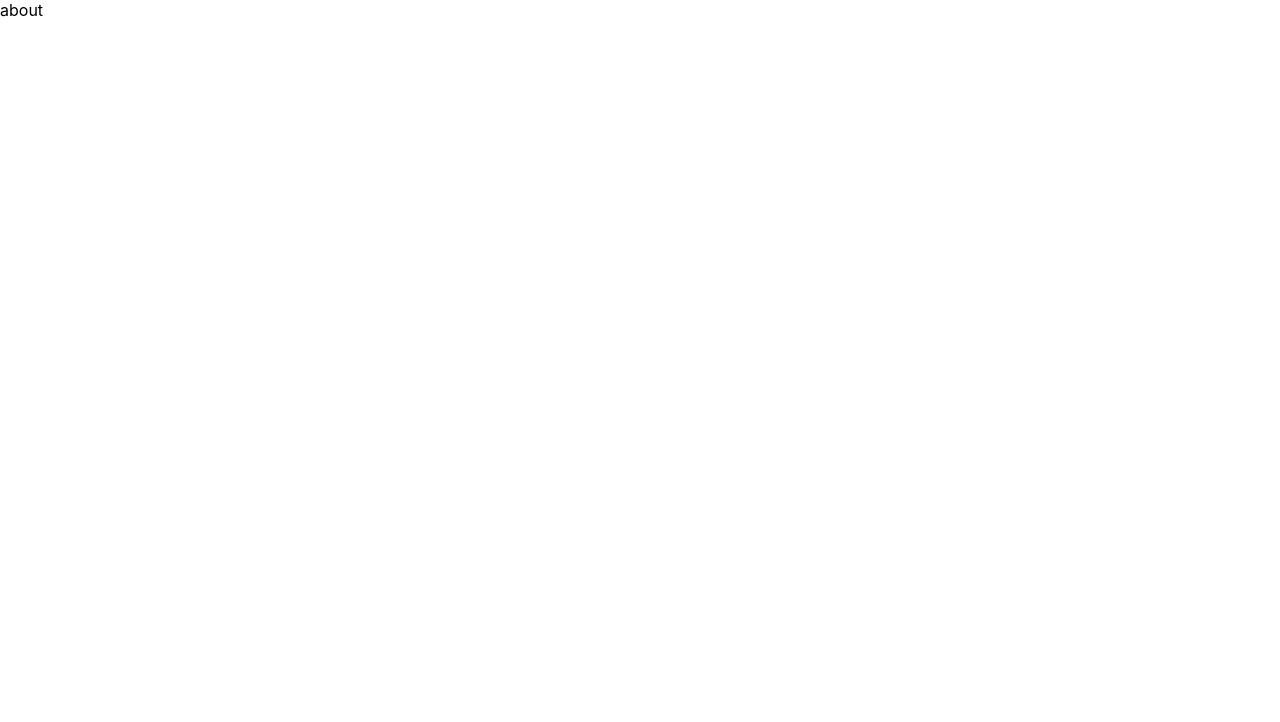
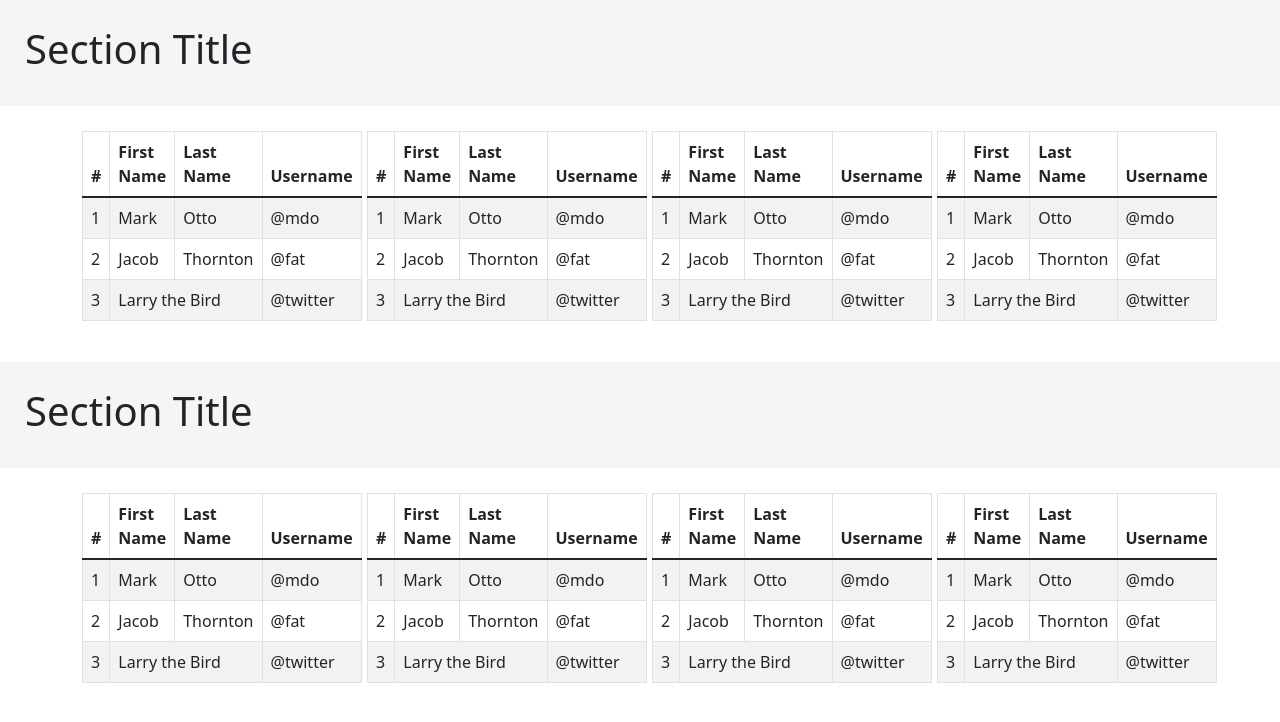
Before and after one commit to paglipay/paglipay-create-nextjs, a Next.js app: page /about in a window 1280 px wide. Shown: the top 722 px of the page. Built offline with nearby package versions, Linux system fonts and the light colour scheme.

Commit message:
DLayout init

```diff
--- /dev/null
+++ b/components/DLayout.tsx
@@ -0,0 +1,28 @@
+import React from "react";
+import { Col, Row, Container, Image, Card } from "react-bootstrap";
+
+function DLayout(props: any) {
+  console.log(props);
+  return (
+    <Row>
+      {props.cols.map((e: any, i: any) => {
+        if (e == "z") {
+          e = 12;
+        } else if (e === "0") {
+          e = 10;
+        }
+        return (
+          <Col
+            style={{ transition: "350ms", paddingBottom: "25px" }}
+            key={`${props.dname}-${i}`}
+            lg={e}
+          >
+            {props.features[i]}
+          </Col>
+        );
+      })}
+    </Row>
+  );
+}
+
+export default DLayout;
--- /dev/null
+++ b/components/Layout.tsx
@@ -0,0 +1,75 @@
+import React, { useState } from "react";
+import ProductReview from "./ProductReview";
+
+const Layout = () => {
+  const components = {
+    MyTable: require("./MyTable").default,
+  };
+
+  const [jsonData, setJsonData] = useState([
+    {
+      code: "0",
+      componentType: "MyTable",
+      props: {
+        title: "zero",
+      },
+    },
+  ]);
+
+  const [dLayoutData, setDLayoutData] = useState([
+    {
+      title: "MyTable",
+      fluid: true,
+      cols: ["3", "3", "3", "3"],
+      featureTypesArry: ["0", "0", "0", "0"],
+    },
+  ]);
+
+  const [sections, setSections] = useState([
+    {
+      title: "Section Title",
+      fluid: false,
+      cols: ["3", "3", "3", "3"],
+      featureTypesArry: ["0", "0", "0", "0"],
+    },
+    {
+      title: "Section Title",
+      fluid: false,
+      cols: ["3", "3", "3", "3"],
+      featureTypesArry: ["0", "0", "0", "0"],
+    },
+  ]);
+
+  const [showLayoutControls, setLayoutControls] = useState(true);
+
+  return (
+    <>
+      {sections.map((e, i) => (
+        <div key={`div-${i}`}>
+          <section
+            key={`prl-sec-${i}`}
+            style={{
+              backgroundColor: "whitesmoke",
+              padding: "25px",
+              marginBottom: "25px",
+            }}
+          >
+            <h1 key={`prl-sec-h1-${i}`}>{e.title}</h1>
+          </section>
+          <ProductReview
+            key={`prl-${i}`}
+            showLayoutControls={showLayoutControls}
+            components={components}
+            jsonData={jsonData}
+            dLayoutData={dLayoutData}
+            cols={e.cols}
+            featureTypesArry={e.featureTypesArry}
+            fluid={e.fluid}
+          />
+        </div>
+      ))}
+    </>
+  );
+};
+
+export default Layout;
--- /dev/null
+++ b/components/MyTable.tsx
@@ -0,0 +1,39 @@
+import React from "react";
+import { Table } from 'react-bootstrap'
+function MyTable() {
+  return (
+    <>
+      <Table striped bordered hover>
+        <thead>
+          <tr>
+            <th>#</th>
+            <th>First Name</th>
+            <th>Last Name</th>
+            <th>Username</th>
+          </tr>
+        </thead>
+        <tbody>
+          <tr>
+            <td>1</td>
+            <td>Mark</td>
+            <td>Otto</td>
+            <td>@mdo</td>
+          </tr>
+          <tr>
+            <td>2</td>
+            <td>Jacob</td>
+            <td>Thornton</td>
+            <td>@fat</td>
+          </tr>
+          <tr>
+            <td>3</td>
+            <td colSpan={2}>Larry the Bird</td>
+            <td>@twitter</td>
+          </tr>
+        </tbody>
+      </Table>
+    </>
+  );
+}
+
+export default MyTable;
--- /dev/null
+++ b/components/ProductReview.tsx
@@ -0,0 +1,88 @@
+import React, { useState, useEffect, lazy } from "react";
+import { Col, Row, Container, Image, Form } from "react-bootstrap";
+import DLayout from "./DLayout";
+
+function ProductReview(props: any) {
+  const res = props.jsonData.reduce(
+    (acc: any, curr: any, i: any) => (
+      (acc[curr.code] = React.createElement(
+        props.components[props.jsonData[i].componentType],
+        props.jsonData[i].props
+      )),
+      acc
+    ),
+    {}
+  );
+
+  const [formData, setFormData] = useState({
+    layoutCols: "",
+    feature_types: "",
+  });
+
+  const [featureTypes, setFeatureTypes] = useState({
+    // 1: <ProductReviewCard title={"Hello"} />,
+    // 2: <ProductReviewCard />,
+    // 3: <ProductImages />,
+    // 4: <MiscTableOne />,
+    // 5: <ProductReviewDetail />
+  });
+
+  const [features, setFeatures] = useState([]);
+  const [featureTypesArry, setFeatureTypesArry] = useState([]);
+  const [cols, setCols] = useState([]);
+
+  useEffect(() => {
+    console.log("useEffect, res: ", res);
+    setFeatureTypes(res);
+
+    console.log("useEffect[] featureTypesArry: ", featureTypesArry);
+    console.log("useEffect[] cols: ", cols);
+
+    setFeatureTypesArry(props.featureTypesArry);
+    setCols(props.cols);
+  }, []);
+
+  useEffect(() => {
+    setFeatures(featureTypesArry.map((e) => featureTypes[e]));
+  }, [featureTypesArry]);
+
+  useEffect(() => {
+    console.log("useEffect formData: ", formData);
+  }, [formData]);
+
+  const handleChange = (e: any) => {
+    const layoutString = e.target.value;
+    console.log(layoutString);
+    setFormData({ ...formData, [e.target.name]: e.target.value });
+    e.target.name === "layoutCols"
+      ? setCols(layoutString.split(":"))
+      : setFeatureTypesArry(layoutString.split(":"));
+  };
+
+  const handleLayoutColsFeatureTypes = (e: any) => {
+    const layoutString = e.target.value;
+    console.log("handleLayoutColsFeatureTypes: ", layoutString);
+    const [layoutCols, feature_types] = layoutString.split("-");
+
+    setFormData({
+      ...formData,
+      layoutCols: layoutCols,
+      feature_types: feature_types,
+    });
+
+    setCols(layoutCols.split(":"));
+    setFeatureTypesArry(feature_types.split(":"));
+  };
+  return (
+    <>
+      <Container
+        fluid={props.fluid}
+        // style={{ backgroundColor: 'white', padding: '25px', marginBottom: '25px' }}
+      >
+        <DLayout cols={cols} features={features} dname={"section1"} />
+      </Container>
+    </>
+  );
+}
+
+export default ProductReview;
--- a/package.json
+++ b/package.json
@@ -9,8 +9,10 @@
     "lint": "next lint"
   },
   "dependencies": {
+    "bootstrap": "^5.1.3",
     "next": "12.1.5",
     "react": "18.0.0",
+    "react-bootstrap": "^2.3.0",
     "react-dom": "18.0.0"
   },
   "devDependencies": {
--- a/pages/_app.tsx
+++ b/pages/_app.tsx
@@ -1,5 +1,6 @@
 import '../styles/globals.css'
 import type { AppProps } from 'next/app'
+import 'bootstrap/dist/css/bootstrap.min.css';
 
 function MyApp({ Component, pageProps }: AppProps) {
   return <Component {...pageProps} />
--- a/pages/about.tsx
+++ b/pages/about.tsx
@@ -1,8 +1,9 @@
 import React from 'react'
+import Layout from '../components/Layout'
 
 function About() {
   return (
-    <div>about</div>
+    <div><Layout /></div>
   )
 }
 
--- a/pages/index.tsx
+++ b/pages/index.tsx
@@ -7,6 +7,7 @@ const Home: NextPage = () => {
   return (
     <div className={styles.container}>
       <h1>Hello</h1>
+
     </div>
   )
 }
```
Also changed, not shown: pages/dlayout.tsx (added, +16 -0 lines), .gitpod.yml, 1 other file (tests, documents, lock files or other folders).
